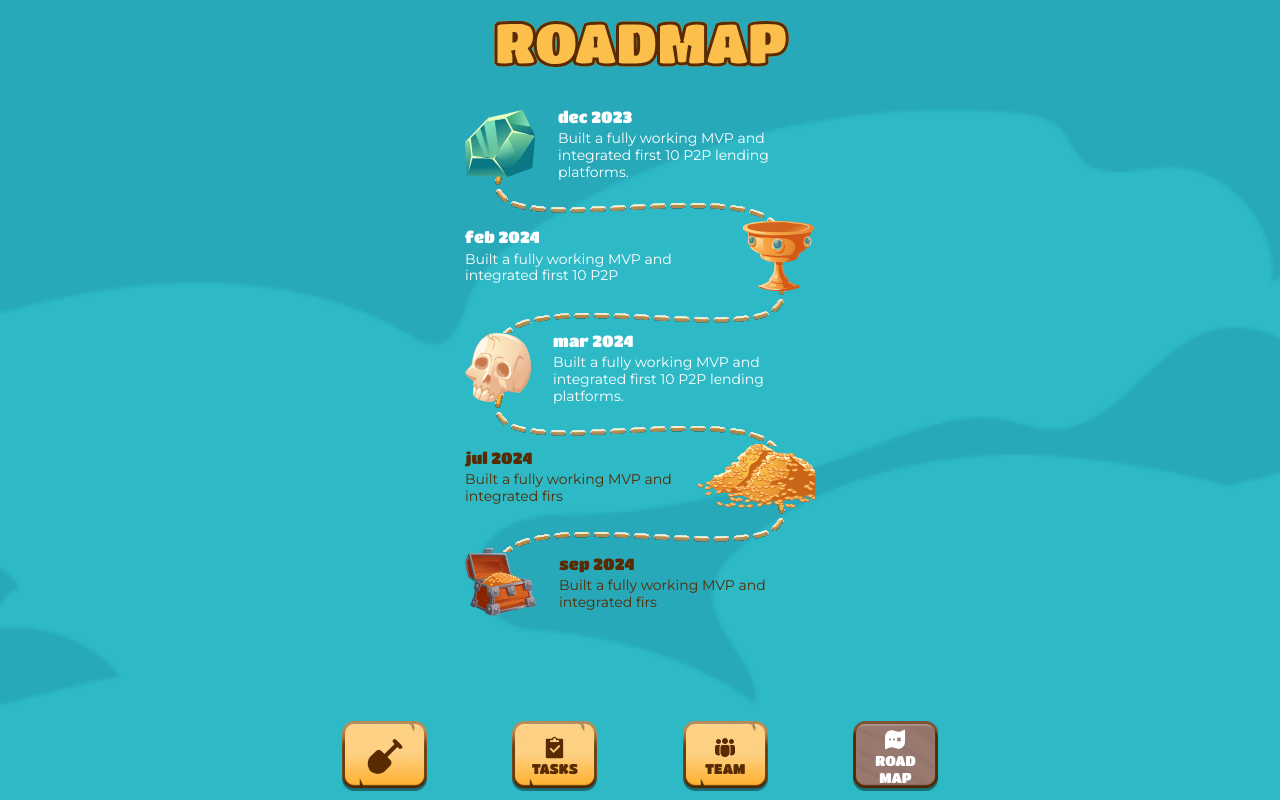
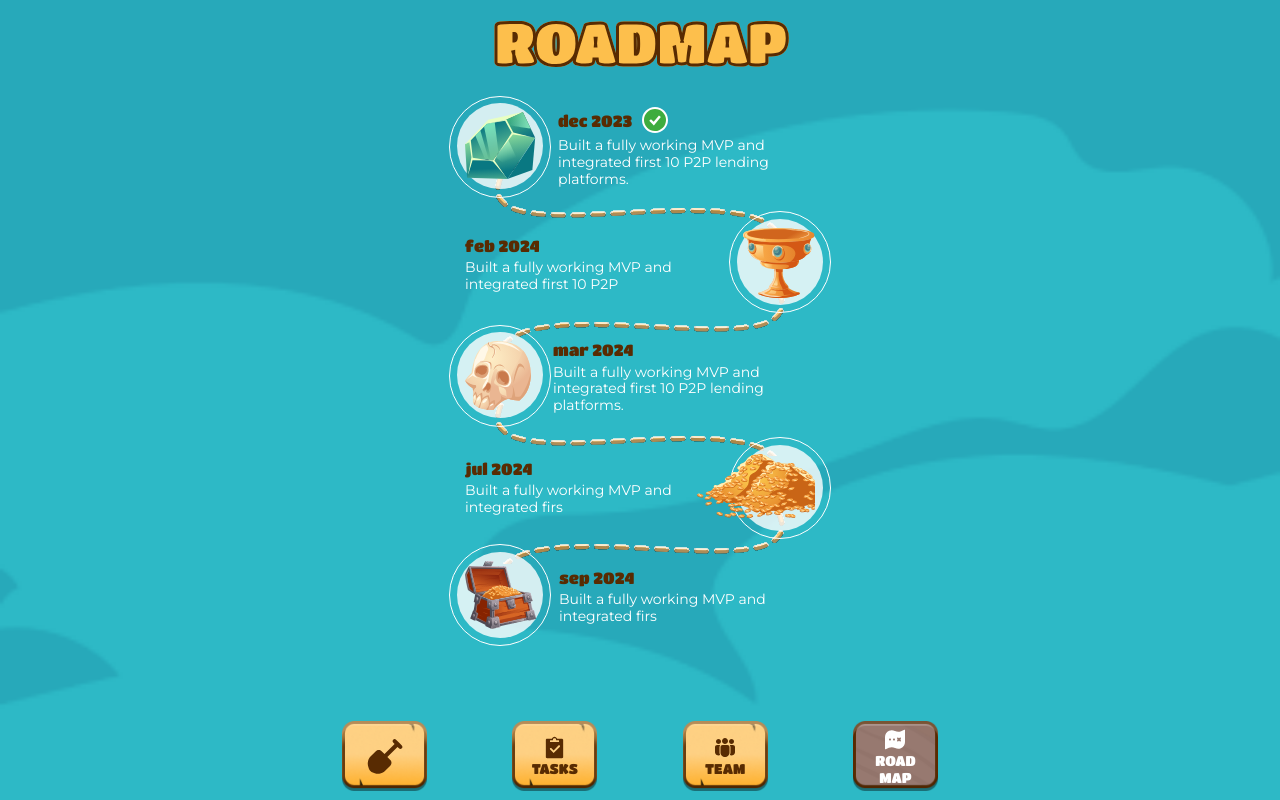
Before and after one commit to Scandal-MyZiK/klondike, a React (Create React App) app: page /roadmap in a window 1280 px wide. Built offline with nearby package versions, Linux system fonts and the light colour scheme.

Commit message:
add readyicon and change icon styles

```diff
--- a/src/components/HistoryItem/style.css
+++ b/src/components/HistoryItem/style.css
@@ -28,30 +28,44 @@
   font-family: "Montserrat", sans-serif;
 }
 
-.history-item__text {
-}
-
 .history-item__price {
   font-weight: 700;
 }
 
 .history-item__btn {
+  position: relative;
   display: flex;
   align-items: center;
-  gap: 4px;
+  gap: 9px;
   color: rgba(88, 43, 2, 1);
-  padding: 6px 20px;
+  padding: 6px;
+  width: 109px;
   background: linear-gradient(
     181deg,
     rgba(254, 208, 131, 1),
     rgba(255, 174, 39, 1)
   );
-  border: 2px solid rgba(88, 43, 2, 1);
-  border-radius: 6px;
-  box-shadow: 0 3px rgba(0, 0, 0, 0.1), inset 0 -3px rgba(255, 255, 255, 0.2);
-}
+  box-shadow: 0 3px rgba(0, 0, 0, 0.3), inset 0 -3px rgba(255, 255, 255, 0.1);
+  justify-content: center;
+  border-radius: 13px;
 
-.history-item__desc {
+  &:after {
+    content: "";
+
+    position: absolute;
+    left: -3px;
+    top: -3px;
+    right: -3px;
+    bottom: -3px;
+    border: 3px solid transparent;
+    border-radius: 16px;
+    background: linear-gradient(to bottom, #b48d58 0%, #57310e 100%) border-box;
+    -webkit-mask: /*4*/ linear-gradient(#fff 0 0) padding-box,
+      linear-gradient(#fff 0 0);
+    -webkit-mask-composite: xor; /*5'*/
+    mask-composite: exclude;
+    z-index: -1;
+  }
 }
 
 .history-item__img-arrow {
--- a/src/components/StoryLine/StoryLine.jsx
+++ b/src/components/StoryLine/StoryLine.jsx
@@ -6,6 +6,7 @@ import Cup from "./assets/cup.svg";
 import Skull from "./assets/skull.svg";
 import Box from "./assets/box.svg";
 import Gold from "./assets/gold.svg";
+import Ready from "./assets/ready.svg";
 
 export const StoryLine = () => {
   const data = [
@@ -13,6 +14,7 @@ export const StoryLine = () => {
       img: Diamond,
       title: "dec 2023",
       text: "Built a fully working MVP and integrated first 10 P2P lending platforms.",
+      finished: true,
     },
     {
       img: Cup,
@@ -28,13 +30,11 @@ export const StoryLine = () => {
       img: Gold,
       title: "jul 2024",
       text: "Built a fully working MVP and integrated firs",
-      color: "brown",
     },
     {
       img: Box,
       title: "sep 2024",
       text: "Built a fully working MVP and integrated firs",
-      color: "brown",
     },
   ];
 
@@ -42,15 +42,17 @@ export const StoryLine = () => {
     <ul className="storyline">
       {data.map((item, index) => {
         return (
-          <li
-            className={`storyline__item ${
-              item.color ? "storyline__item--" + item.color : ""
-            }`}
-            key={index}
-          >
-            <img src={item.img} alt="" className="storyline__img" />
+          <li className={`storyline__item`} key={index}>
+            <div className="storyline__img-block">
+              <img src={item.img} alt="" className="storyline__img" />
+            </div>
             <div className="storyline__content">
-              <span className="storyline__title">{item.title}</span>
+              <span className="storyline__title">
+                {item.title}{" "}
+                {item.finished && (
+                  <img className="storyline__ready-icon" src={Ready} alt="" />
+                )}
+              </span>
               <p className="storyline__text">{item.text}</p>
             </div>
           </li>
--- a/src/components/StoryLine/style.css
+++ b/src/components/StoryLine/style.css
@@ -16,10 +16,6 @@
   z-index: 1;
 }
 
-.storyline__item--brown {
-  color: #582b02;
-}
-
 .storyline__item:after {
   content: "";
   position: absolute;
@@ -35,6 +31,20 @@
 
 .storyline__item:nth-child(even) {
   flex-direction: row-reverse;
+
+  .storyline__img-block {
+    position: relative;
+
+    &::after {
+      left: auto;
+      right: -8px;
+    }
+
+    &::before {
+      left: auto;
+      right: -16px;
+    }
+  }
 }
 
 .storyline__item:nth-child(even)::after {
@@ -47,9 +57,46 @@
 
 .storyline__title {
   font-size: 16px;
+  color: #582b02;
+  display: flex;
+  align-items: center;
+  gap: 10px;
 }
 
 .storyline__text {
   font-family: "Montserrat", sans-serif;
   margin-top: 4px;
 }
+
+.storyline__img {
+  position: relative;
+  z-index: 1;
+}
+
+.storyline__img-block {
+  position: relative;
+
+  &:after {
+    content: "";
+
+    width: 86px;
+    height: 86px;
+    border-radius: 50%;
+    background: rgba(255, 255, 255, 0.8);
+    position: absolute;
+    left: -8px;
+    top: -9px;
+  }
+
+  &::before {
+    content: "";
+
+    width: 100px;
+    height: 100px;
+    border-radius: 50%;
+    border: 1px solid #fff;
+    top: -16.6px;
+    left: -16px;
+    position: absolute;
+  }
+}
```
Also changed, not shown: src/components/StoryLine/assets/ready.svg (added).
